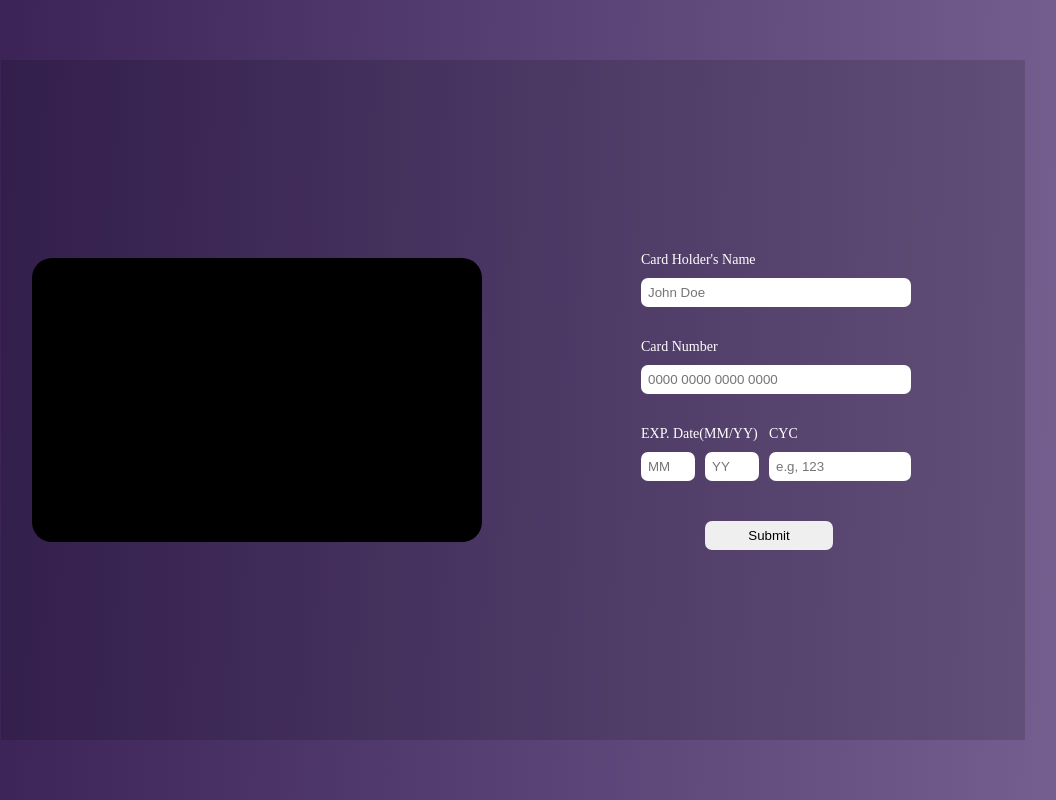
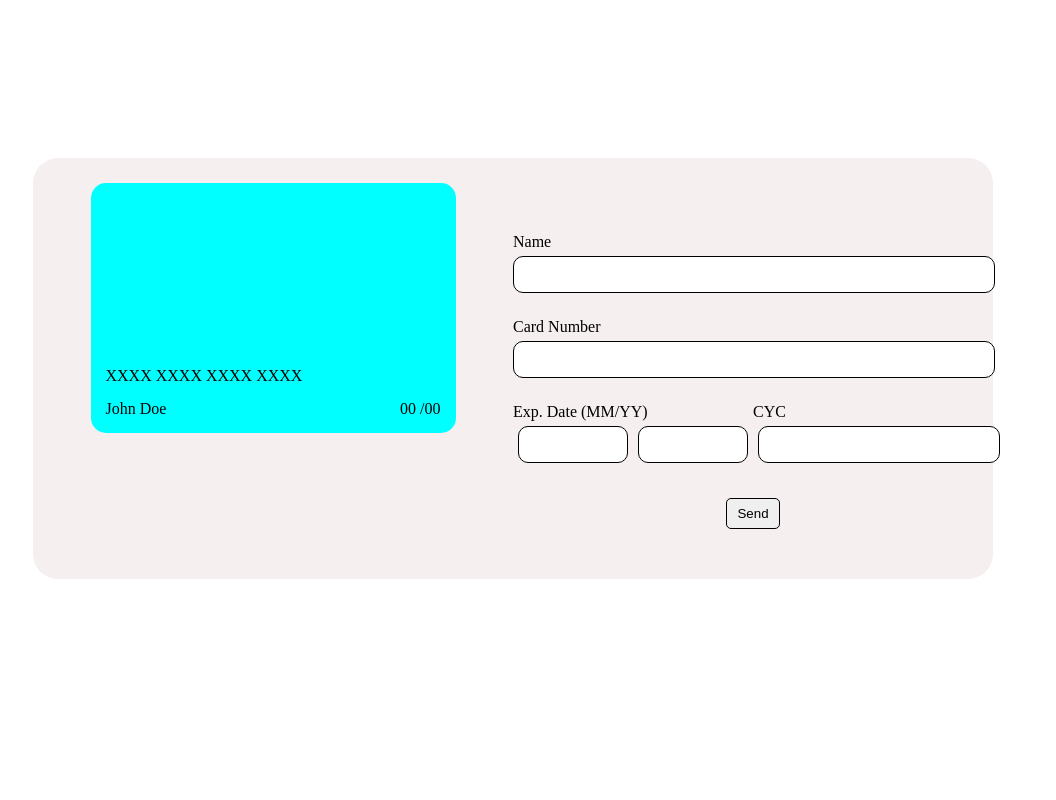
Before and after one commit to Zahra13s/Interactive-card-Details-form, a plain HTML site: page index.html in a window 1280 px wide. Shown: the whole page, without its empty margins (127-1183 px from the left). Drawn offline with Linux system fonts and the light colour scheme.

Commit message:
refine ui and strat js

```diff
--- a/app.js
+++ b/app.js
@@ -0,0 +1,15 @@
+let name = document.querySelector("#name");
+let number = document.querySelector("#number");
+let mm = document.querySelector("#mm");
+let yy = document.querySelector("#yy");
+let code = document.querySelector("#code");
+let add = document.querySelector("#add");
+let numDisplay = document.querySelector("#num-display");
+let nameDisplay = document.querySelector("#name-display");
+let monthDisplay = document.querySelector("#month-display");
+let yearDisplay = document.querySelector("#year-display");
+
+function addCardDetails(event){
+    numDisplay.innerText = number.value;
+
+}
--- a/index.html
+++ b/index.html
@@ -4,46 +4,58 @@
     <meta charset="UTF-8" />
     <meta name="viewport" content="width=device-width, initial-scale=1.0" />
     <link rel="stylesheet" href="style.css" />
-    <title>Interactive card Details form</title>
+    <title>Interactive Card form</title>
   </head>
   <body>
     <div class="container">
       <div class="card-container">
         <div class="card">
-            <div class="card-body"></div>
+          <div class="card-number" id="num-display">XXXX XXXX XXXX XXXX</div>
+          <div class="infos">
+            <div class="card-name" id="name-display">John Doe</div>
+            <div class="card-exp" id="exp-display">
+              <span id="month-display">00</span>
+              /<span id="year-display">00</span></div>
           </div>
-
+        </div>
+      </div>
+      <div class="card-infos">
         <div class="inputs">
           <!-- name -->
           <div class="name">
-          <label for="">Card Holder's Name</label>
-          <input type="text" placeholder="John Doe"/>
+            <label for="">Name</label>
+            <input type="text" id="name"/>
           </div>
           <!-- number -->
           <div class="number">
             <label for="">Card Number</label>
-          <input type="text" placeholder="0000 0000 0000 0000"/>
+            <input type="text" id="number"/>
           </div>
-        <!-- infos -->
-        <div class="infos">
-          <div class="time">
-            <label for="">EXP. Date(MM/YY)</label>
-            <div class="input">
-                <input type="text" placeholder="MM" id="month"/>
-            <input type="text" placeholder="YY"/>
+          <!-- date and security code -->
+          <div class="date-security">
+            <div class="date">
+              <!-- month -->
+              <div class="month">
+                <label for="">Exp. Date (MM/YY)</label>
+                <div class="mm-yy">
+                  <input type="text" id="mm"/>
+                  <input type="text" id="yy"/>
                 </div>
               </div>
+            </div>
+            <!-- security code -->
             <div class="code">
               <label for="">CYC</label>
-            <input type="text" placeholder="e.g, 123"/>
+              <input type="text" id="code">
              </div>
           </div>
-        <!-- btn -->
-        <div class="btn">
-          <input type="submit" value="Submit" />
+          <!-- button -->
+           <div class="button">
+            <button id="submit" id="add" onclick="addCardDetails()">Send</button>
            </div>
         </div>
       </div>
     </div>
   </body>
+  <script src="app.js"></script>
 </html>
--- a/style.css
+++ b/style.css
@@ -1,92 +1,117 @@
 body{
-    color: white;
-    margin: 0;
-    background: linear-gradient(91.7deg, rgb(50, 25, 79) -4.3%, rgb(122, 101, 149) 101.8%);
+    display: flex;
+    justify-content: center;
 }
 
 .container{
-    height: 100vh;
+    width: 75vw;
     display: flex;
-    justify-content: center;
-    align-items: center;
+    background-color: #bc8f8f25;
+    border-radius: 25px;
+    flex-wrap: wrap;
+    margin-top: 150px;
+}
+
+.card-container,
+.card-infos{
+    flex: 1;
 }
 
 .card-container{
-    width: 80%;
-    height: 85vh;
     display: flex;
-    flex-wrap: wrap;
-    background-color: #00000025;
+    justify-content: center;
 }
 
-.card-container .card,
-.card-container .inputs{
+.card-infos{
+    padding: 15px;
+    display: flex;
+    justify-content: center;
+}
+
+.card-infos{
+    padding: 50px 0px;
+}
+
+.card{
+    width: 335px;
+    height: 220px;
+    margin-top: 25px;
+    border-radius: 15px;
+    background-color: aqua;
+    display: flex;
+    flex-direction: column;
+    justify-content: end;
+    padding: 15px;
+}
+
+.card .infos{
+    margin-top: 15px;
+    display: flex;
+    justify-content: space-between;
+}
+
+.name,
+.number,
+.date-security,
+.button{
+    margin-top: 25px;
+}
+
+input{
+    width:100%;
+    padding: 10px 0px;
+    border-radius: 10px;
+    border: 1px solid black;
+    display: block;
+    margin: 5px 0px;
+}
+
+.date-security{
+    display: flex;
+}
+
+.date,
+.code{
     flex: 1;
 }
 
-.card-container .card{
-    display: flex;
-    justify-content: center;
-    align-items: center;
-}
-
-.card-body{
-    width: 450px;
-    height: 284px;
-    border-radius: 20px;
-    background-color: black;
-}
-
-input{
-    width: 100%;
-    border-radius: 7px;
-    padding: 7px;
-    margin: 10px 0px 15px 0px;
-    border: none;
-    display: block;
-}
-
-.inputs{
-    display: flex;
-    flex-direction: column;
-    align-items: center;
-    justify-content: center;
-}
-
-.inputs .name,
-.inputs .number,
-.inputs .infos,
-.inputs .btn{
-    width: 50%;
-    margin-top: 15px;
-}
-
-.infos,
-.infos .time .input{
+.mm-yy{
     display: flex;
 }
 
-.infos .time .input input{
-    margin-right: 10px;
+.date-security input{
+    margin: 5px;
 }
 
-.infos .time,
-.infos .code{
-    flex: 1;
+.button{
+    text-align: center;
 }
 
-.inputs .btn{
-    width: 25%;
+button{
+    padding: 7px 10px;
+    margin-top: 5px;
+    border-radius: 5px;
+    border: 1px solid black;
 }
 
-@media (max-width:1333px){
-    label{
-        font-size: 14px;
+@media (max-width: 895px) {
+    .container{
+        width: 100vw;
+    }
+
+    .card{
+        margin-top: 20px;
     }
 }
 
-@media (max-width:1169px){
+@media (max-width: 700px) {
+    .container{
+        flex-direction: column;
+        margin-top: 15px;
+    }
+}
 
+@media (max-width: 350px) {
     label{
         font-size: 12px;
     }
```
Lines whose indentation alone changed are shown as unchanged.
